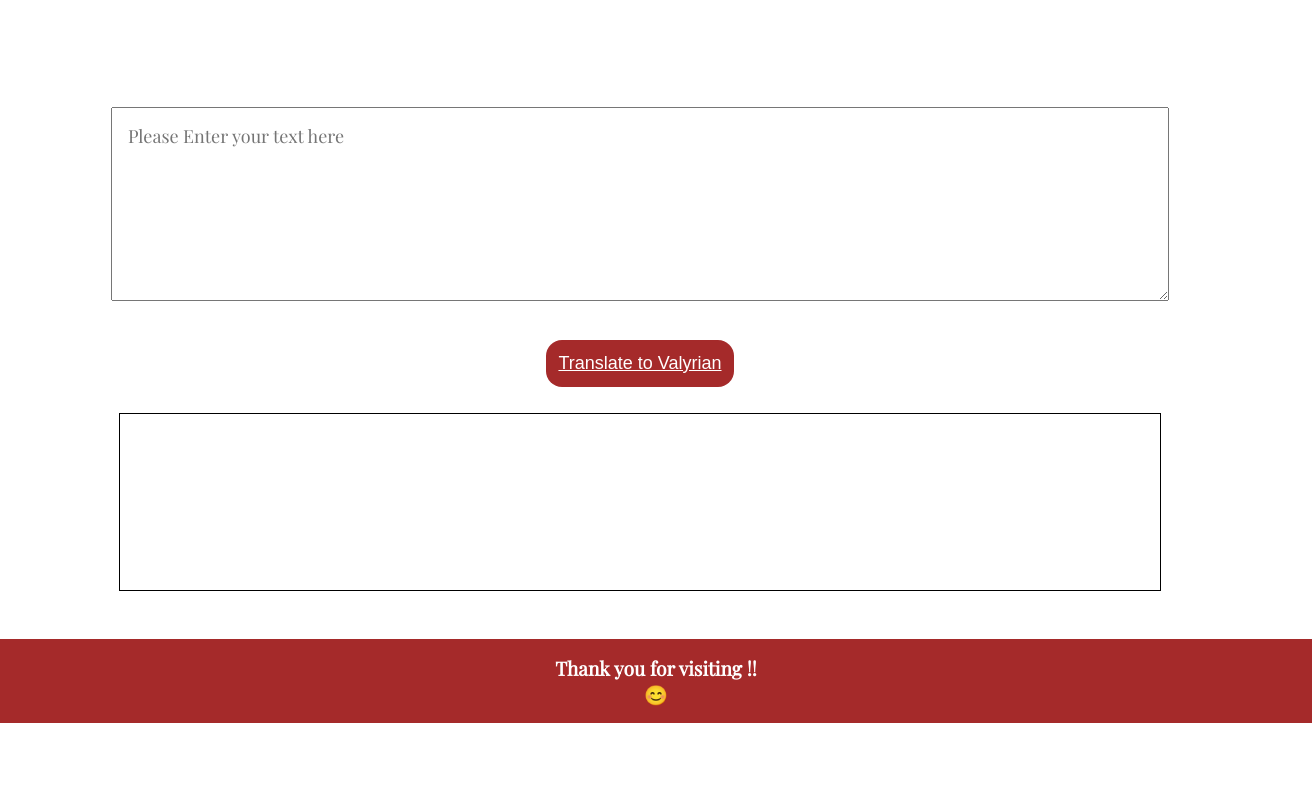
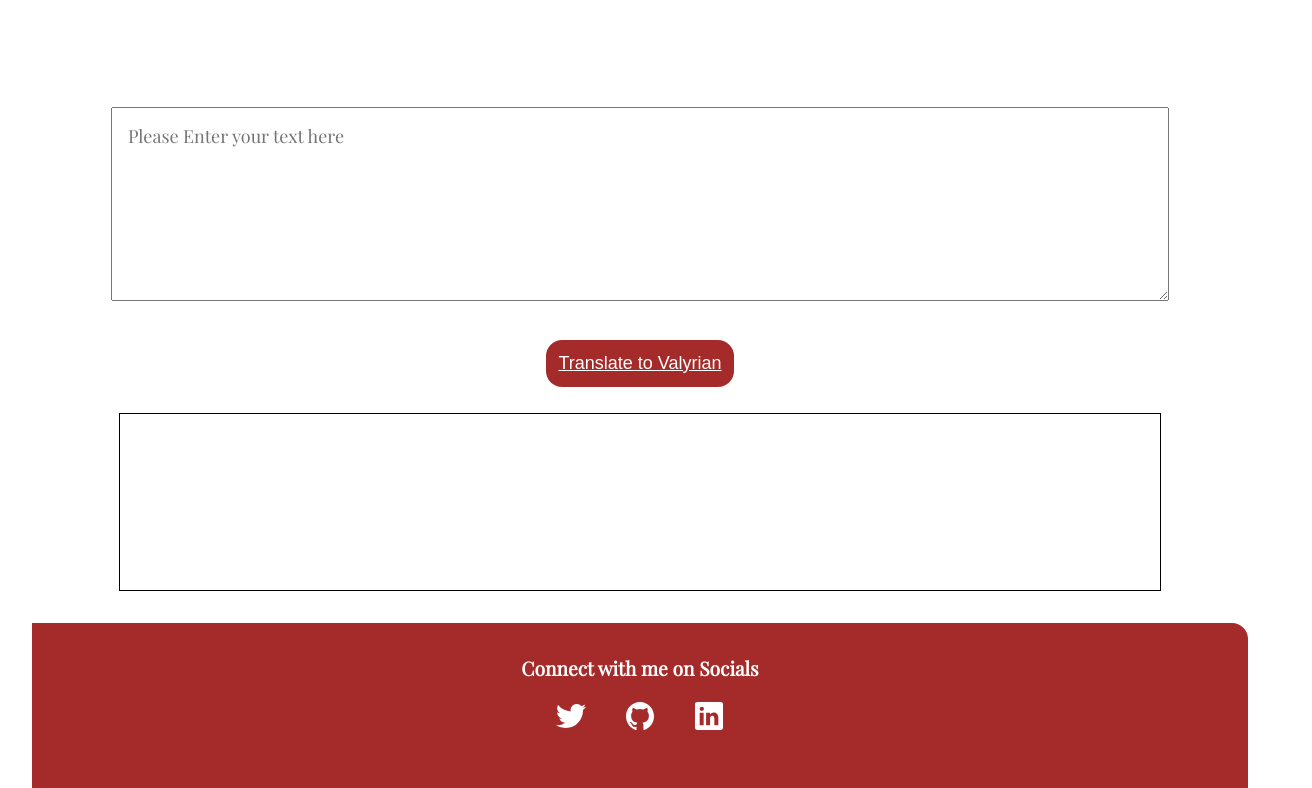
Before and after one commit to atharvabhanage02/mark7-translation-app, a plain HTML site: page index.html in a window 1280 px wide. Shown: the part 721-1509 px from the top of the page, 1312 px wide, since content can reach past the window. Before the commit the page ends 1444 px from the top, so only its background shows below. Drawn offline with nearby package versions, Linux system fonts and the light colour scheme.

Commit message:
added footer links

```diff
--- a/index.html
+++ b/index.html
@@ -27,12 +27,28 @@
     <div id="txt-output">
 
     </div>
-    <footer>
-        Thank you for visiting !!
-        <br>
-        😊
-
+    <footer class="footer">
+        <div class="footer-div">Connect with me on Socials</div>
+        <ul class="footer-lists">
+            <li class="list-inline ">
+                <a class=" links footer-links" href="https://twitter.com/AtharvaBhanage" target="_blank">
+                    <ion-icon size="large" name="logo-twitter"></ion-icon>
+                </a>
+            </li>
+            <li class="list-inline ">
+                <a class="links footer-links" href="https://github.com/atharvabhanage02" target="_blank">
+                    <ion-icon size="large" name="logo-github"></ion-icon>
+                </a>
+            </li>
+            <li class="list-inline ">
+                <a class="links footer-links" href="https://www.linkedin.com/in/atharva-bhanage-32b74b218" target="_blank">
+                    <ion-icon size="large" name="logo-linkedin"></ion-icon>
+                </a>
+            </li>
+        </ul>
     </footer>
+    <script type="module" src="https://unpkg.com/ionicons@5.5.2/dist/ionicons/ionicons.esm.js"></script>
+    <script nomodule src="https://unpkg.com/ionicons@5.5.2/dist/ionicons/ionicons.js"></script>
     <script src="app.js"></script>
 </body>
 </html>
--- a/styles.css
+++ b/styles.css
@@ -63,15 +63,39 @@ textarea{
     font-family: inherit;
     font-size: large;
 }
-footer{
-    margin-top: 3rem;
-    bottom: 0;
-    width: 100%;
-    padding: 1rem;
+.footer{
     background-color: var(--primary-color);
+    padding: 2rem 4rem;
+    margin-top: 2rem;
+    margin-left: 2rem;
+    margin-right: 2rem;
+    display: block;
+    border-top-right-radius: 1rem;
     color: white;
+
+    }
+    .footer .footer-lists{
+    text-decoration: none;
+    text-align: center;
+    color:white;
+    }
+    .footer-links{
+    text-decoration: none;
+    color:white;
+    cursor: pointer;
+
+    }
+    .footer ul {
+    padding-inline-start: 0px;
+    }
+    .footer-div{
     text-align: center;
     font-weight: bold;
 
+    }
 
-}
+    .list-inline{
+    display: inline;
+
+    padding: 0rem 1rem;
+    }
```
